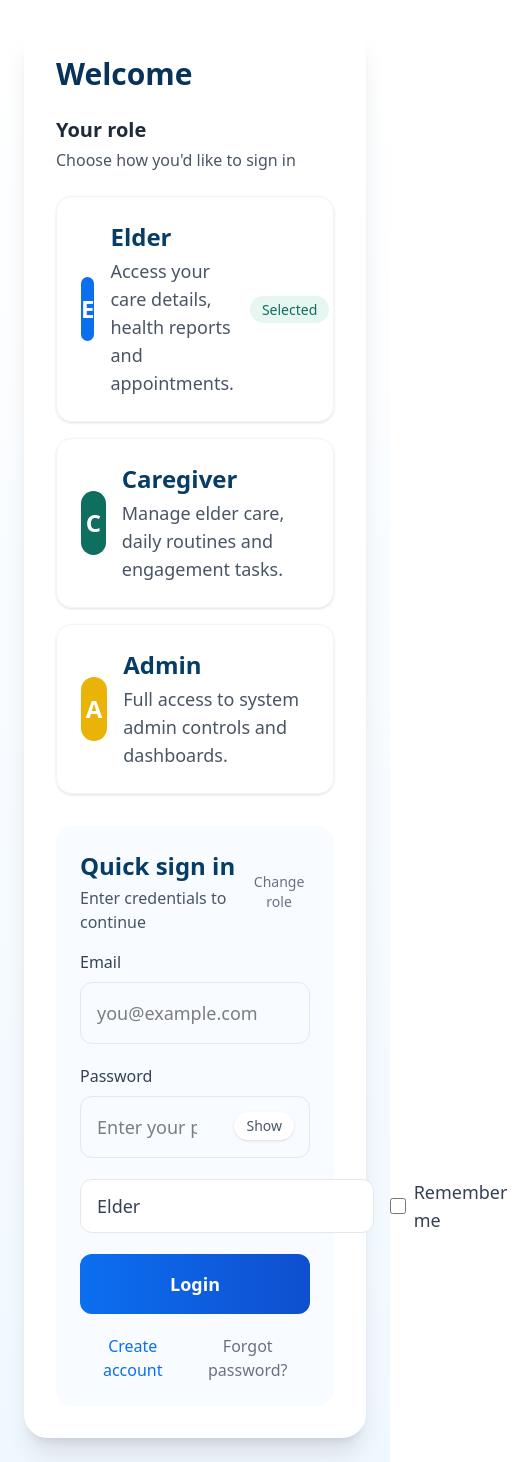
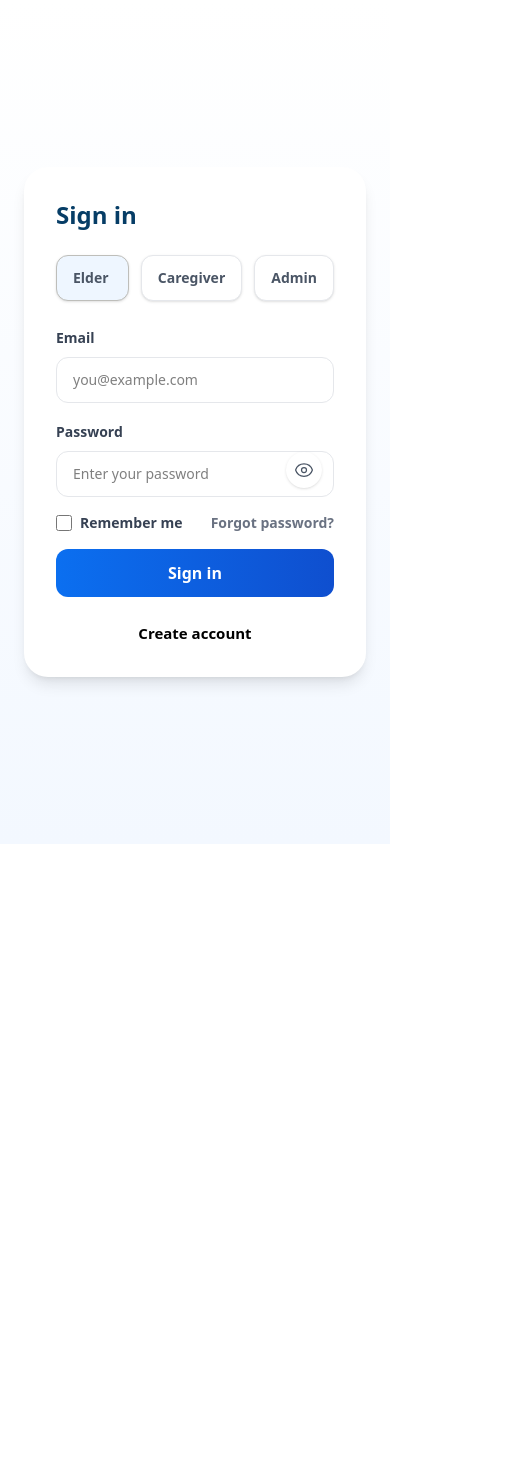
Before and after one commit to hirush2001/Elder_Care_Frontend, a React app: page / in a window 390 px wide. Shown: the whole page, 512 px wide, since content can reach past the window. After the commit the page ends 844 px from the top, so only its background shows below. Built offline with nearby package versions, Linux system fonts and the light colour scheme; the HTML template or start-up script is replaced by a standard one.

Commit message:
new_update_login

```diff
--- a/package.json
+++ b/package.json
@@ -10,6 +10,7 @@
     "preview": "vite preview"
   },
   "dependencies": {
+    "@heroicons/react": "^2.2.0",
     "@supabase/supabase-js": "^2.81.1",
     "@tailwindcss/vite": "^4.1.16",
     "axios": "^1.13.1",
--- a/src/pages/Credential/Login.jsx
+++ b/src/pages/Credential/Login.jsx
@@ -1,269 +1,248 @@
-import { useState } from "react";
+import React, { useEffect, useRef, useState } from "react";
 import { useNavigate } from "react-router-dom";
 import axios from "axios";
 import toast from "react-hot-toast";
+import { EyeIcon, EyeSlashIcon } from "@heroicons/react/24/outline";
+
+
+// Professional, single-file Login component styled with TailwindCSS
+// Save as: src/components/Login.jsx
 
 export default function Login() {
   const navigate = useNavigate();
+  const emailRef = useRef(null);
 
-  // --------------------------
-  // ROLE OPTIONS
-  // --------------------------
   const roles = [
-    {
-      id: "Elder",
-      title: "Elder",
-      desc: "Access your care details, health reports and appointments.",
-      accent: "#0b6ff0",
-    },
-    {
-      id: "Caregiver",
-      title: "Caregiver",
-      desc: "Manage elder care, daily routines and engagement tasks.",
-      accent: "#0f6f5e",
-    },
-    {
-      id: "Admin",
-      title: "Admin",
-      desc: "Full access to system admin controls and dashboards.",
-      accent: "#eab308",
-    },
+    { id: "Elder", title: "Elder", desc: "Access for elders / guardians" },
+    { id: "Caregiver", title: "Caregiver", desc: "Access for caregivers" },
+    { id: "Admin", title: "Admin", desc: "Administrator access" },
   ];
 
-  // --------------------------
-  // STATES
-  // --------------------------
-  const [step, setStep] = useState("choose");
-  const [role, setRole] = useState("Elder");
+  const [step, setStep] = useState("choose"); // "choose" | "login"
+  const [role, setRole] = useState(roles[0].id);
   const [email, setEmail] = useState("");
   const [password, setPassword] = useState("");
+  const [rememberMe, setRememberMe] = useState(false);
   const [loading, setLoading] = useState(false);
   const [showPassword, setShowPassword] = useState(false);
+  const [errors, setErrors] = useState({});
 
+  useEffect(() => {
+    if (step === "login" && emailRef.current) emailRef.current.focus();
+  }, [step]);
+
+  // Basic client-side validation
+  const validate = () => {
+    const e = {};
+    if (!email) e.email = "Email is required.";
+    else if (!/^[\w-.]+@([\w-]+\.)+[\w-]{2,4}$/.test(email)) e.email = "Enter a valid email.";
+    if (!password) e.password = "Password is required.";
+    else if (password.length < 6) e.password = "Password must be at least 6 characters.";
+    setErrors(e);
+    return Object.keys(e).length === 0;
+  };
 
   const onChooseRole = (selected) => {
     setRole(selected);
     setStep("login");
   };
 
-
   const handleLogin = async (e) => {
     e.preventDefault();
+    if (!validate()) return;
     setLoading(true);
-
     try {
-      const response = await axios.post(
-        `${import.meta.env.VITE_BACKEND_URL}/api/auth/login`,
-        { email, password, role }
-      );
+      const response = await axios.post(`${import.meta.env.VITE_BACKEND_URL}/api/auth/login`, {
+        email,
+        password,
+        role,
+      });
 
       const { token, user } = response.data;
 
-      // Save in localStorage
+      if (rememberMe) {
         localStorage.setItem("token", token);
-      localStorage.setItem("userEmail", user.email);
-      localStorage.setItem("userRole", user.role);
-      localStorage.setItem("elderId", user.elderId);
+        localStorage.setItem("userEmail", user?.email || "");
+        localStorage.setItem("userRole", user?.role || "");
+        if (user?.elderId) localStorage.setItem("elderId", user.elderId);
+      } else {
+        // keep things tidy
+        localStorage.removeItem("token");
+        localStorage.removeItem("userEmail");
+        localStorage.removeItem("userRole");
+        localStorage.removeItem("elderId");
+      }
 
-      toast.success("Login successful!");
+      toast.success("Welcome back!");
 
-      const backendRole = user.role.toLowerCase();
-
+      const backendRole = (user?.role || "").toLowerCase();
       if (backendRole === "elder") navigate("/guardiandashboard");
       else if (backendRole === "caregiver") navigate("/caregiverdashboard");
       else if (backendRole === "admin") navigate("/admindashboard");
       else navigate("/");
-
-    } catch (error) {
-      toast.error(error.response?.data?.error || "Login failed. Check credentials.");
+    } catch (err) {
+      const msg = err?.response?.data?.error || err?.response?.data?.message || err?.message || "Login failed.";
+      toast.error(msg);
     } finally {
       setLoading(false);
     }
   };
 
   return (
-    <div className="min-h-screen bg-gradient-to-b from-white to-[#f0f8ff] flex items-center justify-center p-6">
-      <div className="w-full max-w-[1200px] grid grid-cols-1 lg:grid-cols-12 gap-8 items-stretch">
-
-        {/* LEFT IMAGE SECTION */}
-        <aside className="hidden lg:flex lg:col-span-4 bg-white rounded-3xl shadow-lg items-center justify-center p-8 overflow-hidden">
-          <div className="w-full">
-            <img
-              src="/mnt/data/A_UI_design_for_a_login_screen_targeting_elder_car.png"
-              alt="Elder care illustration"
-              className="w-full h-80 object-contain select-none"
-              draggable={false}
-            />
-            <h2 className="mt-6 text-2xl font-bold text-[#0b4f8a]">ElderCare Portal</h2>
-            <p className="mt-2 text-gray-600">
-              Securely access appointments, care plans and reports — built for elders, guardians and caregivers.
-            </p>
+    <div className="min-h-screen flex items-center justify-center bg-gradient-to-b from-white to-[#f3f8ff] p-6">
+      <div className="w-full max-w-4xl bg-white rounded-3xl shadow-lg overflow-hidden grid grid-cols-1 lg:grid-cols-12">
+        {/* Left: Illustration / Branding */}
+        <div className="lg:col-span-5 hidden lg:flex flex-col items-center justify-center p-10 bg-gradient-to-br from-[#0b6ff0] to-[#0f4fcf] text-white">
+          <div className="mb-6 flex items-center gap-3">
+            <div className="w-12 h-12 rounded-full bg-white/20 flex items-center justify-center text-2xl font-bold">EC</div>
+            <div>
+              <h2 className="text-2xl font-semibold">Elder Care</h2>
                </div>
-        </aside>
+          </div>
 
 
-        <main className="lg:col-span-8 bg-white rounded-3xl shadow-xl p-8 flex flex-col">
 
 
-          <header className="mb-6">
-            <h1 className="text-3xl lg:text-4xl font-extrabold text-[#07325a]">
-              Welcome
-            </h1>
+        </div>
+
+        {/* Right: Form */}
+        <div className="lg:col-span-7 p-8 md:p-12">
+          <header className="flex items-center justify-between mb-6">
+            <div>
+              <h1 className="text-2xl font-bold text-[#063d66]">Sign in</h1>
+                </div>
+
           </header>
 
-          <div className="flex-1 flex flex-col lg:flex-row gap-8">
-
-
-            <section className="lg:w-1/2 flex flex-col gap-6">
-              <div>
-                <h2 className="text-xl font-semibold text-gray-800">Your role</h2>
-                <p className="mt-1 text-gray-600">Choose how you'd like to sign in</p>
-              </div>
-
-              <div className="grid grid-cols-1 gap-4">
+          {/* Role selector */}
+          <div className="mb-6">
+             <div className="flex gap-3">
               {roles.map((r) => (
                 <button
                   key={r.id}
                   type="button"
                   onClick={() => onChooseRole(r.id)}
-                    className="flex items-center gap-4 p-6 rounded-2xl border border-gray-100 shadow-sm hover:shadow-md transition transform hover:-translate-y-0.5"
-                    aria-label={`Continue as ${r.title}`}
+                  className={`flex-1 text-left font-bold px-4 py-3 rounded-xl border shadow-sm transition focus:outline-none focus:ring-2 focus:ring-offset-1 cursor-pointer ${
+                    role === r.id ? "bg-[#eef6ff] border-[#bebeba]" : "bg-white border-gray-200"
+                  }`}
+                  aria-pressed={role === r.id}
                 >
-                    <div
-                      className="w-16 h-16 rounded-full flex items-center justify-center text-white text-2xl font-bold"
-                      style={{ background: r.accent }}
-                    >
-                      {r.title[0]}
+                  <div className="flex items-center justify-between">
+                    <div>
+                      <div className="text-sm text-gray-600">{r.title}</div>
+
                     </div>
-
-                    <div className="text-left">
-                      <h3 className="text-2xl font-semibold text-[#063d66]">{r.title}</h3>
-                      <p className="mt-1 text-lg text-gray-600">{r.desc}</p>
+                    {role === r.id && (
+                      <div className="text-sm font-medium text-[#0b6ff0]"> </div>
+                    )}
                   </div>
-
-
-                    {role === r.id && (
-                      <div className="ml-auto">
-                        <span className="px-3 py-1 rounded-full text-sm font-medium bg-[#e6f6f1] text-[#0f6f5e]">
-                          Selected
-                        </span>
-                      </div>
-                    )}
                 </button>
               ))}
             </div>
-            </section>
-
-
-            <section className="lg:w-1/2 bg-[#f8fbff] rounded-2xl p-6 flex flex-col justify-between">
-              <div>
-                <div className="mb-4 flex items-center justify-between">
-                  <div>
-                    <h3 className="text-2xl font-semibold text-[#063d66]">
-                      {step === "choose" ? "Quick sign in" : `Sign in as ${role}`}
-                    </h3>
-                    <p className="text-gray-600 mt-1">Enter credentials to continue</p>
           </div>
 
+          <form onSubmit={handleLogin} noValidate>
+            <div className="space-y-4">
+              <div>
+                <label className="text-sm font-bold   text-gray-700">Email</label>
+                <input
+                  ref={emailRef}
+                  type="email"
+                  className={`mt-2 w-full  rounded-xl border px-4 py-3 text-sm focus:ring-2 focus:ring-[#0b6ff0] ${errors.email ? 'border-red-400' : 'border-gray-200'}`}
+                  placeholder="you@example.com"
+                  value={email}
+                  onChange={(e) => setEmail(e.target.value)}
+                  aria-invalid={!!errors.email}
+                  aria-describedby={errors.email ? 'email-error' : undefined}
+                />
+                {errors.email && <p id="email-error" className="text-xs text-red-500 mt-1">{errors.email}</p>}
+              </div>
+
+              <div>
+                <label className="text-sm font-bold text-gray-700">Password</label>
+                <div className="relative">
+                  <input
+                    type={showPassword ? 'text' : 'password'}
+                    className={`mt-2 w-full rounded-xl border px-4 py-3 text-sm pr-28 focus:ring-2 focus:ring-[#0b6ff0] ${errors.password ? 'border-red-400' : 'border-gray-200'}`}
+                    placeholder="Enter your password"
+                    value={password}
+                    onChange={(e) => setPassword(e.target.value)}
+                    aria-invalid={!!errors.password}
+                    aria-describedby={errors.password ? 'password-error' : undefined}
+                  />
+
                   <button
-                    onClick={() => {
-                      setStep("choose");
-                      setEmail("");
-                      setPassword("");
-                    }}
-                    className="text-sm text-gray-500 hover:underline"
   type="button"
+  onClick={() => setShowPassword((s) => !s)}
+  className="
+    absolute
+    right-3
+    top-1/2
+    -translate-y-1/2
+    p-2
+    rounded-full
+    bg-white
+    shadow-sm
+    cursor-pointer
+  "
+  aria-label={showPassword ? 'Hide password' : 'Show password'}
 >
-                    Change role
+  {showPassword ? (
+    <EyeSlashIcon className="w-5 h-5 text-gray-600" />
+  ) : (
+    <EyeIcon className="w-5 h-5 text-gray-600" />
+  )}
+</button>
+                </div>
+                {errors.password && <p id="password-error" className="text-xs text-red-500 mt-1">{errors.password}</p>}
+              </div>
+
+              <div className="flex items-center justify-between">
+                <label className="inline-flex items-center font-bold gap-2 text-sm text-gray-700">
+                  <input
+                    type="checkbox"
+                    className="w-4 h-4"
+                    checked={rememberMe}
+                    onChange={(e) => setRememberMe(e.target.checked)}
+                  />
+                  Remember me
+                </label>
+
+                <button type="button" onClick={() => toast('Reset password flow placeholder')} className="text-sm text-gray-500 font-bold hover:underline">
+                  Forgot password?
                 </button>
               </div>
 
-                <form onSubmit={handleLogin} className="space-y-5">
-
-                  <label className="block">
-                    <span className="text-base font-medium text-gray-700">Email</span>
-                    <input
-                      type="email"
-                      placeholder="you@example.com"
-                      value={email}
-                      onChange={(e) => setEmail(e.target.value)}
-                      required
-                      disabled={loading}
-                      className="mt-2 w-full rounded-xl border border-gray-200 px-4 py-4 text-lg focus:ring-2 focus:ring-[#0b6ff0]"
-                    />
-                  </label>
-
-
-                  <label className="block relative">
-                    <span className="text-base font-medium text-gray-700">Password</span>
-                    <input
-                      type={showPassword ? "text" : "password"}
-                      placeholder="Enter your password"
-                      value={password}
-                      onChange={(e) => setPassword(e.target.value)}
-                      required
-                      disabled={loading}
-                      className="mt-2 w-full rounded-xl border border-gray-200 px-4 py-4 text-lg pr-28 focus:ring-2 focus:ring-[#0b6ff0]"
-                    />
-                    <button
-                      type="button"
-                      onClick={() => setShowPassword((s) => !s)}
-                      className="absolute right-4 top-12 text-sm text-gray-600 bg-white px-3 py-1 rounded-full shadow-sm"
-                    >
-                      {showPassword ? "Hide" : "Show"}
-                    </button>
-                  </label>
-
-
-                  <div className="flex items-center gap-4">
-                    <input
-                      type="text"
-                      value={role}
-                      readOnly
-                      className="flex-1 rounded-xl border border-gray-200 px-4 py-3 bg-white text-lg text-gray-700"
-                    />
-                    <label className="inline-flex items-center gap-2 text-lg text-gray-700">
-                      <input type="checkbox" className="w-5 h-5" />
-                      <span>Remember me</span>
-                    </label>
-                  </div>
-
-
+              <div>
                 <button
                   type="submit"
                   disabled={loading}
-                    className="w-full py-4 rounded-xl text-lg font-bold text-white"
-                    style={{
-                      background: "linear-gradient(90deg,#0b6ff0,#0f4fcf)",
-                      opacity: loading ? 0.75 : 1,
-                    }}
+                  className="w-full flex items-center justify-center gap-3 py-3 rounded-xl text-white font-semibold"
+                  style={{ background: 'linear-gradient(90deg,#0b6ff0,#0f4fcf)', opacity: loading ? 0.8 : 1 }}
                 >
-                    {loading ? "Signing in..." : "Login"}
+                  {loading ? (
+                    <svg className="w-5 h-5 animate-spin" viewBox="0 0 24 24">
+                      <circle cx="12" cy="12" r="10" stroke="white" strokeWidth="4" strokeDasharray="60" strokeLinecap="round" fill="none" />
+                    </svg>
+                  ) : null}
+                  <span>{loading ? 'Signing in...' : 'Sign in'}</span>
                 </button>
+              </div>
+            </div>
+          </form>
 
+        <br/>
 
-                  <div className="flex items-center justify-between text-base text-gray-600">
+            <div className="text-center text-gray-500">
         <button
                 type="button"
                 onClick={() => navigate("/signup")}
-                      className="text-[#0b6ff0] hover:underline"
+                className="text-[15px] font-bold text-black hover:underline cursor-pointer"
               >
                 Create account
               </button>
-                    <button
-                      type="button"
-                      onClick={() => toast("Password reset flow (implement)")}
-                      className="text-gray-500 hover:underline"
-                    >
-                      Forgot password?
-                    </button>
             </div>
-                </form>
             </div>
-            </section>
-
-          </div>
-        </main>
       </div>
     </div>
   );
--- a/src/pages/Credential/SignUp.jsx
+++ b/src/pages/Credential/SignUp.jsx
@@ -2,6 +2,10 @@ import { useState } from "react";
 import { useNavigate } from "react-router-dom";
 import axios from "axios";
 import toast from "react-hot-toast";
+
+// Use the provided image path. If your bundler doesn't accept this absolute path,
+// replace it with a public path like "/images/illustration.png" or import the file.
+const illustration = "/mnt/data/8158b188-00cf-4ef0-8462-a7ccc7c247bd.png";
 
 export default function Signup() {
   const navigate = useNavigate();
@@ -67,7 +71,6 @@ export default function Signup() {
 
       toast.success("Account created! Redirecting to login...");
       setTimeout(() => navigate("/login"), 1000);
-
     } catch (err) {
       console.error("Signup error:", err);
       toast.error(err?.response?.data?.error || "Signup failed");
@@ -77,85 +80,127 @@ export default function Signup() {
   };
 
   return (
-    <div className="min-h-screen flex items-center justify-center bg-gray-100 px-6">
-      <div className="w-[80%] max-w-4xl">
-        <div className="bg-white rounded-2xl shadow-xl overflow-hidden p-10">
-
-          <div className="mb-8">
-            <h2 className="text-3xl font-bold">Create an Account</h2>
-            <p className="text-lg text-gray-600 mt-2">Join Elder Care System and get started.</p>
+    <div className="min-h-screen bg-[#F5F7FF] flex items-center justify-center px-6 py-12">
+      <div className="w-full max-w-6xl bg-white rounded-3xl shadow-2xl overflow-hidden grid grid-cols-1 md:grid-cols-2">
+        {/* Left illustration panel */}
+        <div className="hidden md:flex items-center justify-center bg-gradient-to-b from-purple-50 to-white p-10">
+          <div className="w-[85%]">
+            <img
+              src={illustration}
+              alt="illustration"
+              className="w-full h-auto select-none pointer-events-none"
+            />
+          </div>
         </div>
 
-          <form onSubmit={handleSignup} className="flex flex-col gap-6">
+        {/* Right form panel */}
+        <div className="relative p-10 md:p-14">
+          {/* top-right small sign in */}
+          <div className="absolute right-6 top-6 text-sm text-gray-500">
 
+
+          </div>
+
+          <div className="max-w-md mx-auto">
+            <h1 className="text-3xl font-extrabold text-gray-900 mb-2">Welcome to Focus!</h1>
+             <br></br><br/>
+
+            <form onSubmit={handleSignup} className="space-y-5">
+              {/* Name */}
+              <div>
+                <label className="block font-bold text-sm text-gray-600 mb-2">Name</label>
                 <input
                   type="text"
-              placeholder="Full name"
+                  placeholder="Enter full name"
                   value={fullName}
                   onChange={(e) => setFullName(e.target.value)}
-              className="border p-4 text-lg rounded-xl focus:outline-blue-500"
+                  className="w-full border-2 rounded-xl px-4 py-3 text-lg focus:outline-none focus:border-purple-500 focus:ring-2 focus:ring-purple-100 transition"
                   disabled={loading}
                 />
+              </div>
 
+              {/* Email */}
+              <div>
+                <label className="block font-bold text-sm text-gray-600 mb-2">Email</label>
                 <input
                   type="email"
-              placeholder="Email"
+                  placeholder="focus001@gmail.com"
                   value={email}
                   onChange={(e) => setEmail(e.target.value)}
-              className="border p-4 text-lg rounded-xl focus:outline-blue-500"
+                  className="w-full border-2 rounded-xl px-4 py-3 text-lg focus:outline-none focus:border-purple-500 focus:ring-2 focus:ring-purple-100 transition"
                   disabled={loading}
                 />
+              </div>
 
+              {/* Password */}
+              <div>
+                <label className="block font-bold text-sm text-gray-600 mb-2">Password</label>
                 <input
                   type="password"
-              placeholder="Password (min 6 chars)"
+                  placeholder="8+ characters"
                   value={password}
                   onChange={(e) => setPassword(e.target.value)}
-              className="border p-4 text-lg rounded-xl focus:outline-blue-500"
+                  className="w-full border-2 rounded-xl px-4 py-3 text-lg focus:outline-none focus:border-purple-500 focus:ring-2 focus:ring-purple-100 transition"
                   disabled={loading}
                 />
+              </div>
 
+              {/* Role + Contact in grid */}
+              <div className="grid grid-cols-1 md:grid-cols-2 gap-4">
+                <div>
+                  <label className="block font-bold text-sm text-gray-600 mb-2">Role</label>
                   <select
                     value={role}
                     onChange={(e) => setRole(e.target.value)}
-              className="border p-4 text-lg rounded-xl"
+                    className="w-full border-2 rounded-xl px-4 py-3 text-lg focus:outline-none focus:border-purple-500 focus:ring-2 focus:ring-purple-100 transition"
                     disabled={loading}
                   >
                     <option value="Elder">Elder</option>
                     <option value="Admin">Admin</option>
                     <option value="Caregiver">Caregiver</option>
                   </select>
+                </div>
 
+                <div>
+                  <label className="block font-bold text-sm text-gray-600 mb-2">Contact</label>
                   <input
                     type="tel"
-              placeholder="Contact number (e.g., +9477xxxxxxx)"
+                    placeholder="+9477xxxxxxx"
                     value={coNumber}
                     onChange={(e) => setCoNumber(e.target.value)}
-              className="border p-4 text-lg rounded-xl"
+                    className="w-full border-2 rounded-xl px-4 py-3 text-lg focus:outline-none focus:border-purple-500 focus:ring-2 focus:ring-purple-100 transition"
                     disabled={loading}
                   />
+                </div>
+              </div>
 
+              {/* Submit */}
+              <div>
                 <button
                   type="submit"
-              className="bg-blue-600 text-white font-bold py-4 rounded-xl text-xl hover:bg-blue-700 transition disabled:opacity-60"
+                  className="w-full rounded-full py-3 text-xl font-bold bg-gradient-to-r from-purple-600 to-violet-500 text-white shadow-lg hover:scale-[1.01] transition transform disabled:opacity-60 disabled:cursor-not-allowed cursor-pointer"
                   disabled={loading}
                 >
-              {loading ? "Creating account..." : "Sign up"}
+                  {loading ? "Creating account..." : "Sign Up"}
                 </button>
+              </div>
 
-            <div className="text-center text-lg">
-              <span>Already have an account? </span>
+
+
+
+              <div className="text-center text-sm font-bold text-gray-500">
+                Already have an account?  {
               <button
                 type="button"
                 onClick={() => navigate("/login")}
-                className="text-blue-600 underline"
-                disabled={loading}
+                className=" text-[15px] text-[#521cda] hover:underline cursor-pointer"
               >
-                Log in
+                  Login
               </button>
+            }
                 </div>
             </form>
-
+          </div>
         </div>
       </div>
     </div>
```
Also changed, not shown: 1 other file (tests, documents, lock files or other folders). Lines whose indentation alone changed are shown as unchanged.
